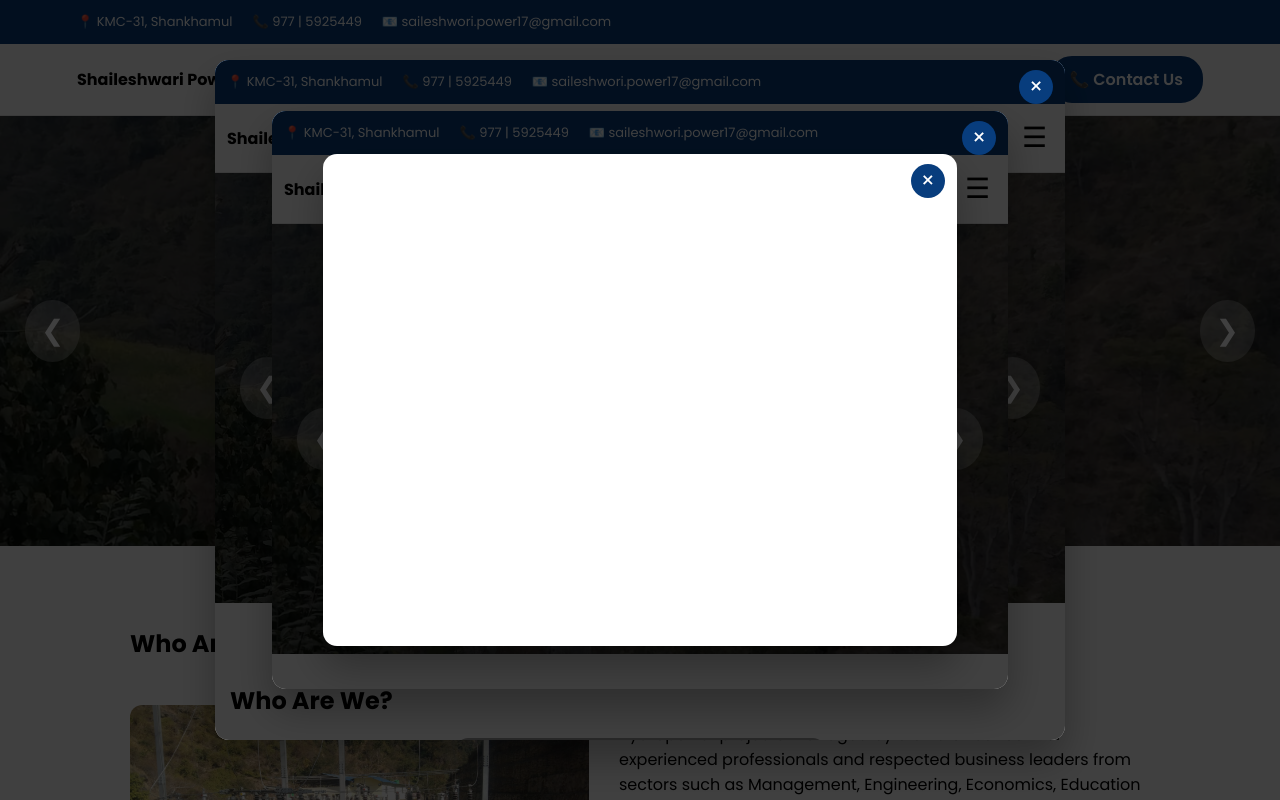
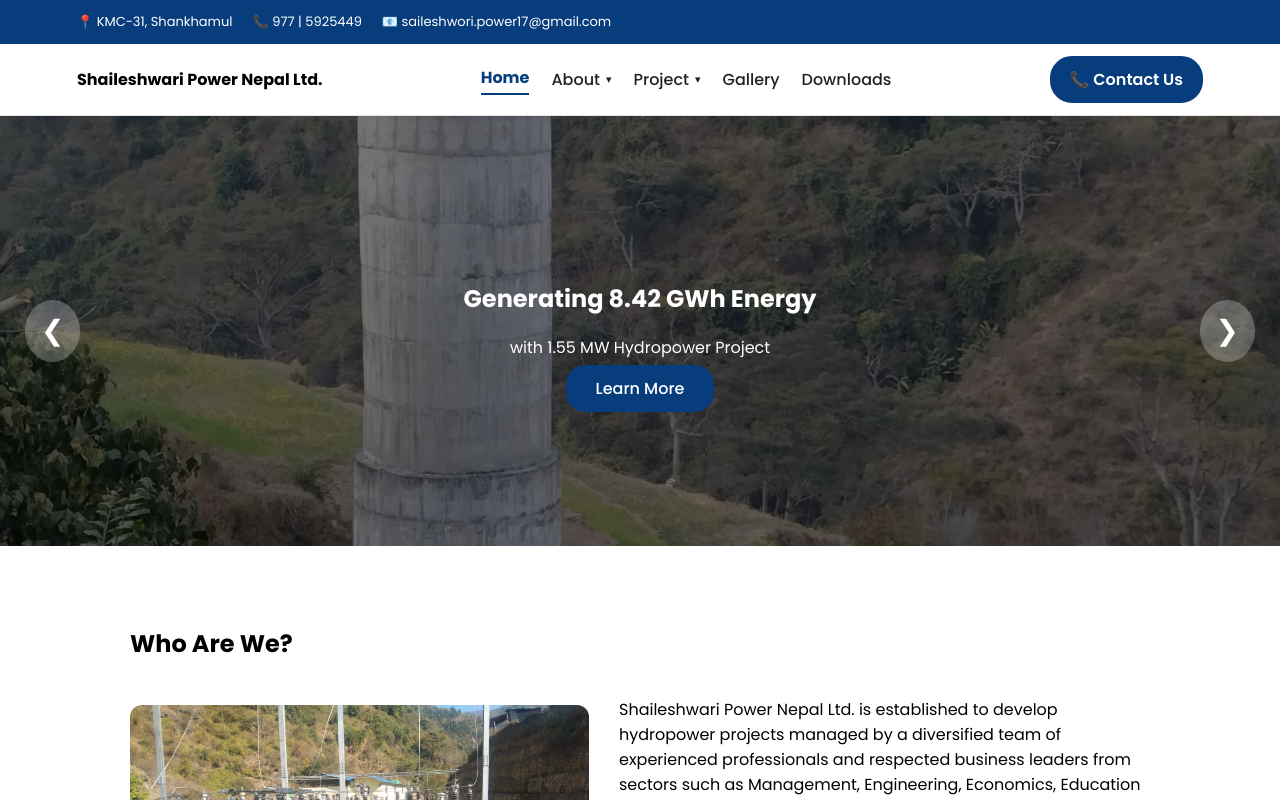
Before and after one commit to poudeldippan/shaileshwaripower, a SvelteKit app: page / in a window 1280 px wide. Shown: the top 800 px of the page. Built offline with nearby package versions, Linux system fonts and the light colour scheme.

Commit message:
changes for popup and project status

```diff
--- a/src/routes/+page.svelte
+++ b/src/routes/+page.svelte
@@ -1,16 +1,4 @@
 <script>
-	import { onMount } from "svelte";
-	let showPopup = false;
-	onMount(()=> {
-		showPopup = true;
-
-
-	});
-	function closePopup(){
-		showPopup = false;
-	}
-
-
 	let slide = 0;
 
 	const slides = [
@@ -60,20 +48,6 @@
 
 
 <!-- ================= HERO SLIDER ================= -->
- {#if showPopup}
-<div class="popup-overlay">
-	<div class="popup-box">
-		<button class="popup-close" on:click={closePopup}>×</button>
-
-		<!-- PDF VIEW -->
-		<iframe
-			src="/popup/notice.pdf"
-			title="Important Notice"
-			frameborder="0"
-		></iframe>
-	</div>
-</div>
-{/if}
 <section class="hero" style="background-image:url({slides[slide].img})">
 	<div class="overlay">
 
@@ -312,69 +286,6 @@
 }
 
 .right{text-align:right}
-
-/* ===== POPUP OVERLAY ===== */
-.popup-overlay {
-	position: fixed;
-	inset: 0;
-	background: rgba(0, 0, 0, 0.75);
-	z-index: 9999;
-
-	display: flex;
-	align-items: center;
-	justify-content: center;
-	padding: 16px;
-}
-
-/* Popup container */
-.popup-box {
-	position: relative;
-	background: white;
-	width: 90%;
-	max-width: 850px;
-	height: 85vh;
-	border-radius: 14px;
-	overflow: hidden;
-	box-shadow: 0 20px 40px rgba(0,0,0,0.3);
-}
-
-/* Close button */
-.popup-close {
-	position: absolute;
-	top: 10px;
-	right: 12px;
-	z-index: 10;
-
-	background: #083D7D;
-	color: white;
-	border: none;
-	width: 34px;
-	height: 34px;
-	border-radius: 50%;
-	font-size: 22px;
-	cursor: pointer;
-	line-height: 1;
-}
-
-.popup-close:hover {
-	background: #062c5e;
-}
-
-/* PDF iframe */
-.popup-box iframe {
-	width: 100%;
-	height: 100%;
-	border: none;
-}
-
-/* Mobile optimization */
-@media (max-width: 600px) {
-	.popup-box {
-		width: 100%;
-		height: 90vh;
-		border-radius: 10px;
-	}
-}
 
 /* HERO */
 .hero{
--- a/src/routes/about/about-us/+page.svelte
+++ b/src/routes/about/about-us/+page.svelte
@@ -226,7 +226,7 @@
             </span>
             <div>
                 <label>Project Status</label>
-                <p>Under Construction</p>
+                <p>Completed</p>
             </div>
         </div>
 
```
Also changed, not shown: 1 other file (tests, documents, lock files or other folders).
